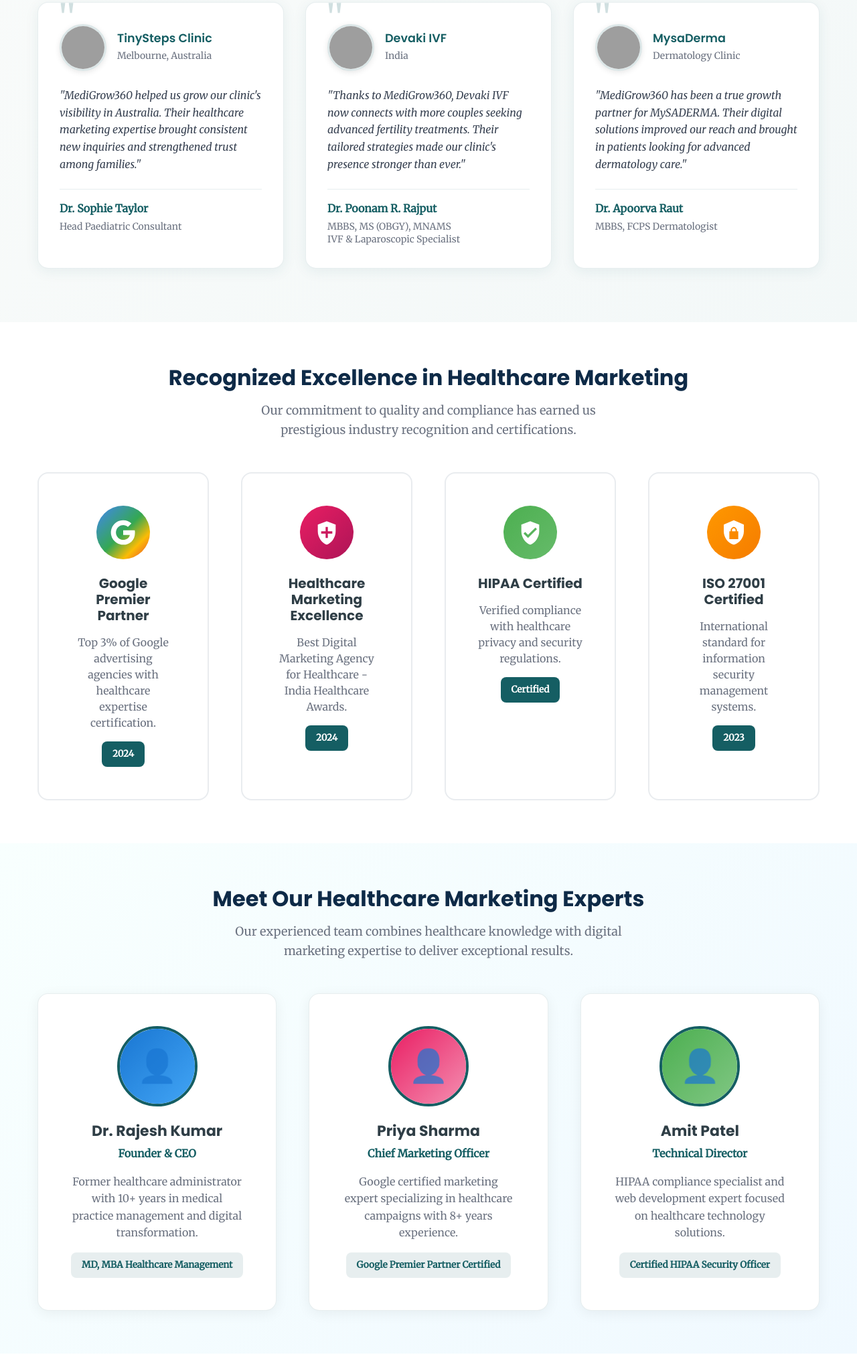
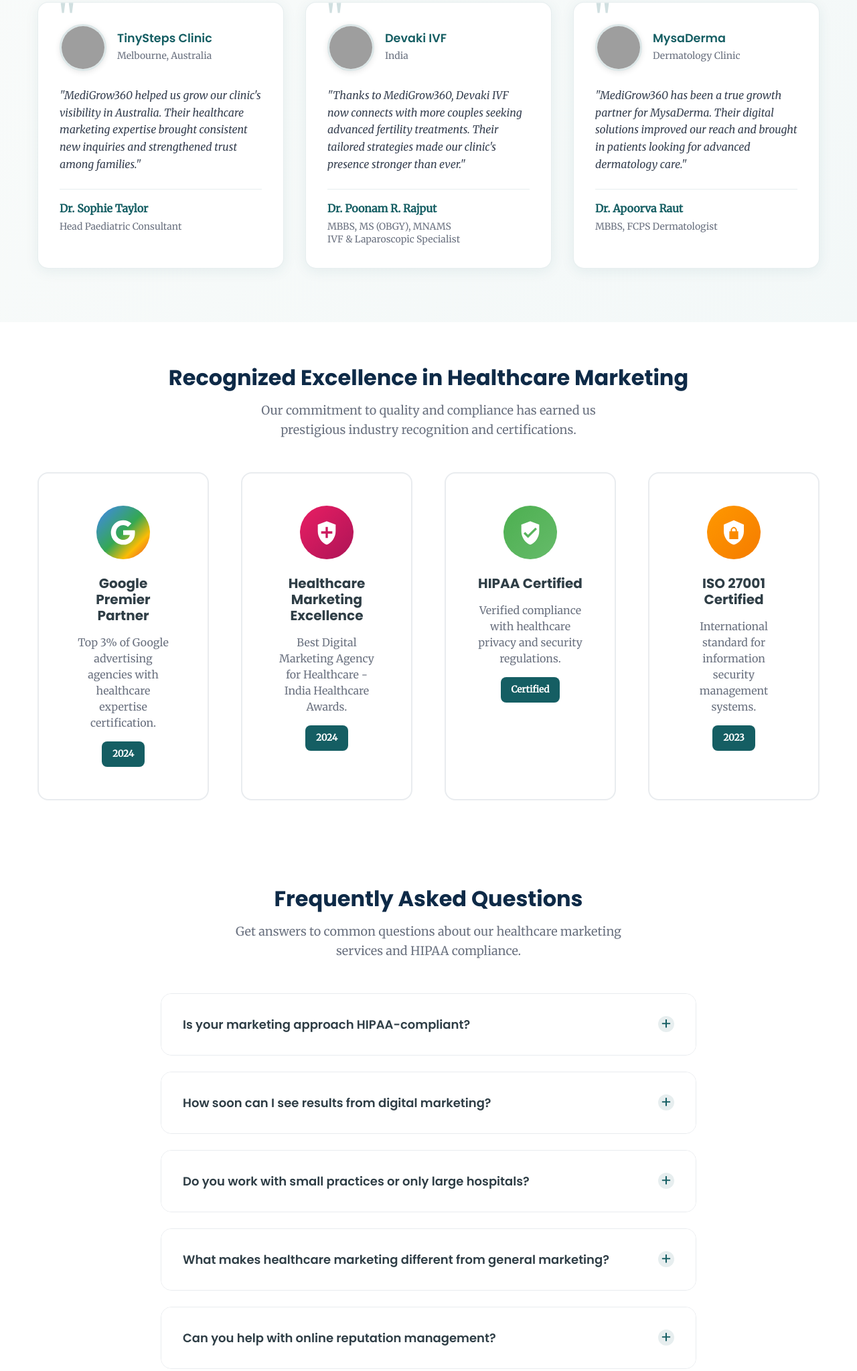
Before and after one commit to serpwize/medigrow360, a website: page index.html in a window 1280 px wide. Shown: the part 5051-7098 px from the top of the page at 67% size. Drawn offline with Linux system fonts and the light colour scheme; grey boxes are pictures that could not be loaded.

Commit message:
🔧 FIX: Testimonial Spelling & Hide Team Section
✅ CORRECTIONS APPLIED:

📝 Testimonial Text Correction:
   - Fixed 'MySADERMA' → 'MysaDerma' in Dr. Apoorva Raut's testimonial
   - Updated on both Homepage and About page for consistency
   - Corrected brand name spelling for professional accuracy

👥 Team Section Hidden:
   - Added style='display: none;' to 'Meet Our Healthcare Marketing Experts' section
   - Section temporarily hidden as requested
   - Can be easily restored by removing display:none when needed

📍 Pages Updated:
   - Homepage: Testimonial correction + team section hidden
   - About page: Testimonial correction applied

🎯 Result: Clean testimonials with correct brand spelling and simplified page layout without team section.

```diff
--- a/index.html
+++ b/index.html
@@ -709,7 +709,7 @@
                             </div>
                         </div>
                         <blockquote class="testimonial-card__quote">
-                            "MediGrow360 has been a true growth partner for MySADERMA. Their digital solutions improved our reach and brought in patients looking for advanced dermatology care."
+                            "MediGrow360 has been a true growth partner for MysaDerma. Their digital solutions improved our reach and brought in patients looking for advanced dermatology care."
                         </blockquote>
                         <footer class="testimonial-card__author">
                             <cite class="doctor-name">Dr. Apoorva Raut</cite>
@@ -883,8 +883,8 @@
             </div>
         </section>
 
-        <!-- Team Section -->
-        <section class="section section--team" aria-labelledby="team-title">
+        <!-- Team Section (Hidden) -->
+        <section class="section section--team" aria-labelledby="team-title" style="display: none;">
             <div class="container">
                 <div class="section__header text-center">
                     <h2 id="team-title">Meet Our Healthcare Marketing Experts</h2>
```
Also changed, not shown: about.html (+1 -1 lines).
